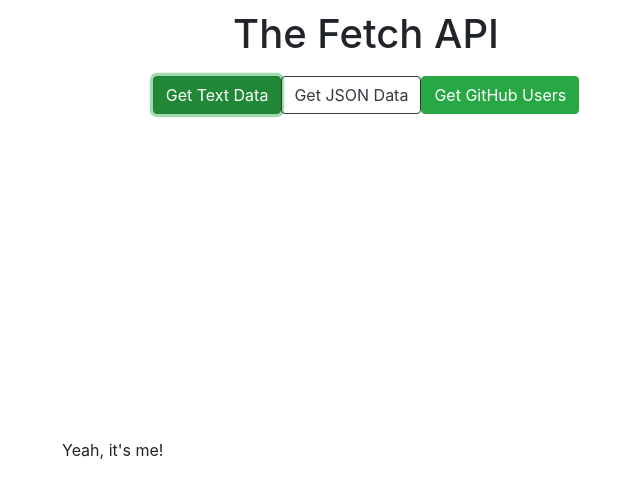
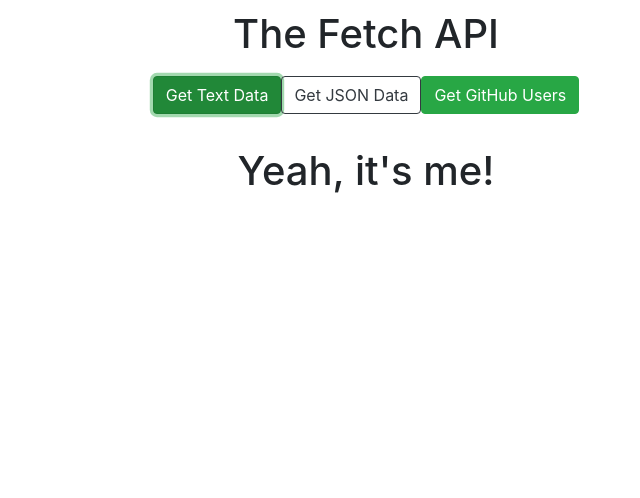
Before and after one commit to Armaghan15/async-js-fetch-api-in-js, a plain HTML site: page index.html in a window 1280 px wide. Both pictures are taken after a click on the button "Get Text Data". Shown: the whole page, without its empty margins (274-914 px from the left). Drawn offline with nearby package versions, Linux system fonts and the light colour scheme.

Commit message:
worked more on the features

```diff
--- a/app.js
+++ b/app.js
@@ -11,7 +11,8 @@ const getData = () => {
     })
     .then((data) => {
       // console.log(data);
-      document.getElementById("card").innerHTML = data;
+      document.getElementById("card").innerHTML = "";
+      document.getElementById("textContent").innerHTML = data;
     });
 };
 
@@ -38,7 +39,9 @@ const getJson = () => {
         <p style="text-align: center;" class="card-text">${post.content}</p>
       </div>
      `;
+        document.getElementById("textContent").innerHTML = "";
         document.getElementById("card").innerHTML = output;
+
       });
 
     });
@@ -65,6 +68,7 @@ const getGithubUsers = () => {
       <p style="text-align: center;" class="card-text"><a href="${user.html_url}" target="_blank">Visit Profile<a/></p>
     </div>
    `;
+      document.getElementById("textContent").innerHTML = "";
       document.getElementById("card").innerHTML = output;
     });
 
--- a/index.html
+++ b/index.html
@@ -21,7 +21,7 @@
       <button id="localJsonButton" class="btn btn-outline-dark">Get JSON Data</button>
       <button id="gitHubUsersButton" class="btn btn-success">Get GitHub Users</button>
     </div>
-    <!-- <h1 style="position: absolute; margin-top: 350px;" id="textContent"></h1> -->
+    <h1 style="position: absolute; margin-top: 350px;" id="textContent"></h1>
 
     <div id="card" style="position: absolute; margin-top: 900px; width: 38rem;">
 
```
